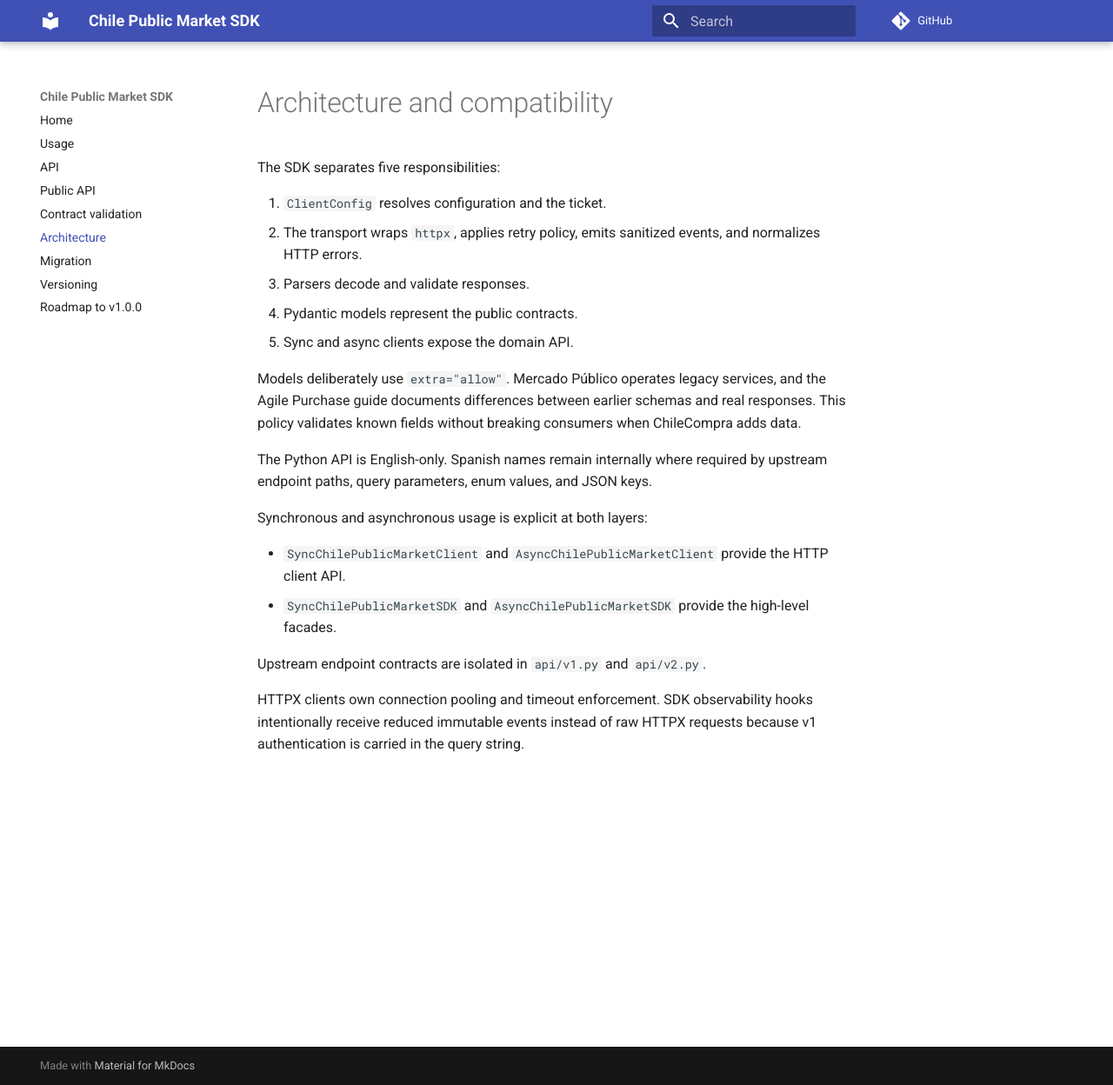
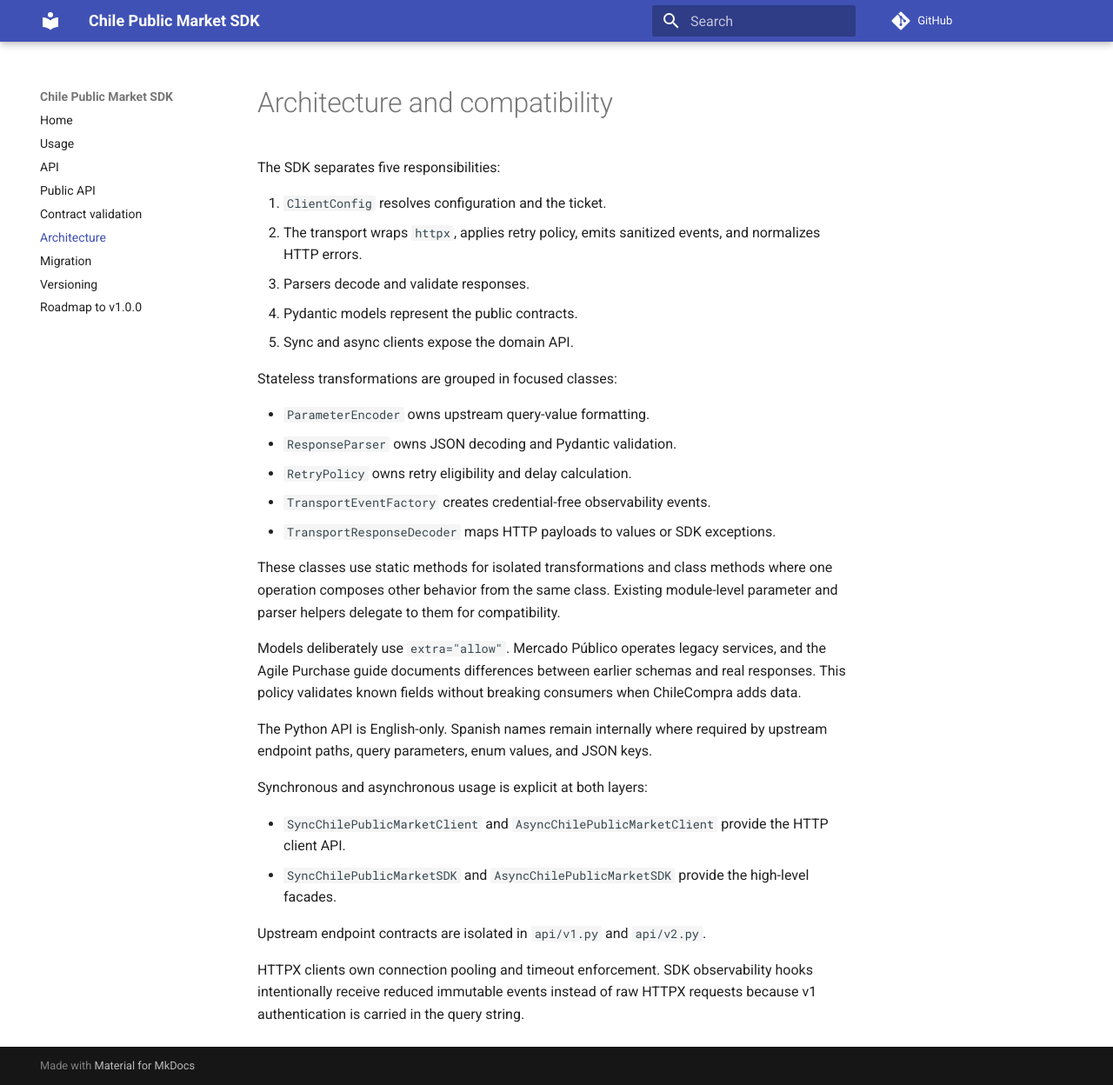
Before and after one commit to ezer-mackenzie/chile-public-market-sdk, an MkDocs documentation site: the page built from docs/architecture.md, in a window 1280 px wide and 1248 px high. Shown: the whole window at 87% size. Built offline with MkDocs 1.6.1 and Material for MkDocs 9.7.7, drawn with Linux system fonts in a browser that asks for light colours; comment, search, counter and statistics services are not loaded.

Commit message:
docs: describe class-based internals

```diff
--- a/docs/architecture.md
+++ b/docs/architecture.md
@@ -8,6 +8,18 @@ The SDK separates five responsibilities:
 3. Parsers decode and validate responses.
 4. Pydantic models represent the public contracts.
 5. Sync and async clients expose the domain API.
+
+Stateless transformations are grouped in focused classes:
+
+- `ParameterEncoder` owns upstream query-value formatting.
+- `ResponseParser` owns JSON decoding and Pydantic validation.
+- `RetryPolicy` owns retry eligibility and delay calculation.
+- `TransportEventFactory` creates credential-free observability events.
+- `TransportResponseDecoder` maps HTTP payloads to values or SDK exceptions.
+
+These classes use static methods for isolated transformations and class methods
+where one operation composes other behavior from the same class. Existing
+module-level parameter and parser helpers delegate to them for compatibility.
 
 Models deliberately use `extra="allow"`. Mercado Público operates legacy
 services, and the Agile Purchase guide documents differences between earlier
```
